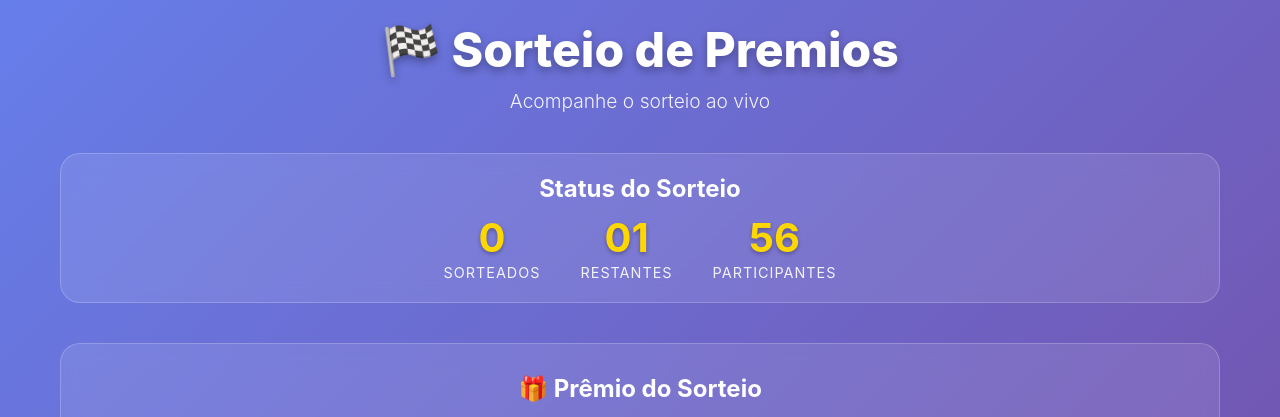
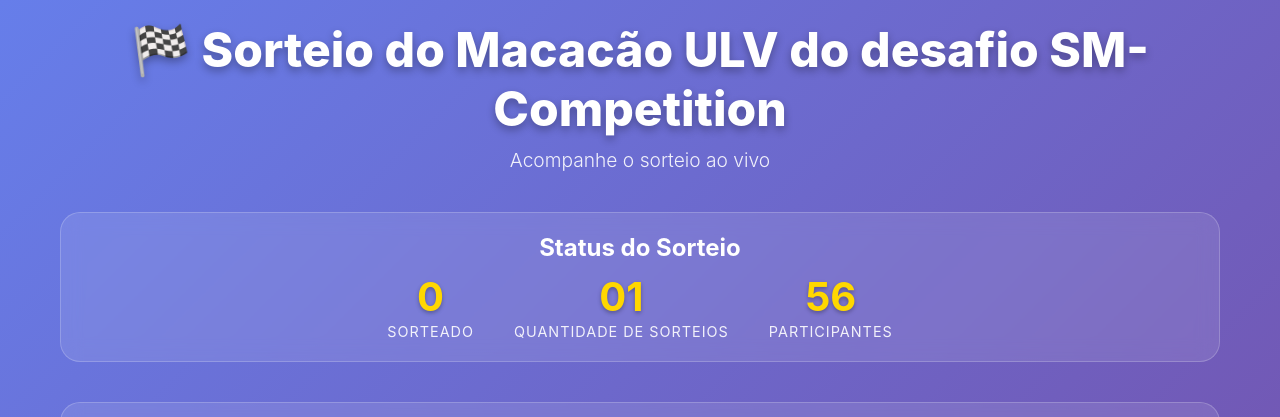
Before and after one commit to SMCompetition/SorteioTop, a plain HTML site: page index.html in a window 1280 px wide. Shown: the top 417 px of the page. Drawn offline with Linux system fonts and the light colour scheme.

Commit message:
index.html

```diff
--- a/index.html
+++ b/index.html
@@ -445,7 +445,7 @@
 <body>
   <div class="container">
     <div class="header">
-      <h1>🏁 Sorteio de Premios</h1>
+      <h1>🏁 Sorteio do Macacão ULV do desafio SM-Competition</h1>
       <p>Acompanhe o sorteio ao vivo</p>
     </div>
 
@@ -454,11 +454,11 @@
       <div class="status-info">
         <div class="status-item">
           <span class="status-number" id="sorteiosRealizados">0</span>
-          <span class="status-label">Sorteados</span>
+          <span class="status-label">Sorteado</span>
         </div>
         <div class="status-item">
           <span class="status-number" id="sorteiosRestantes">01</span>
-          <span class="status-label">Restantes</span>
+          <span class="status-label">Quantidade de sorteios</span>
         </div>
         <div class="status-item">
           <span class="status-number" id="totalParticipantes">56</span>
```
